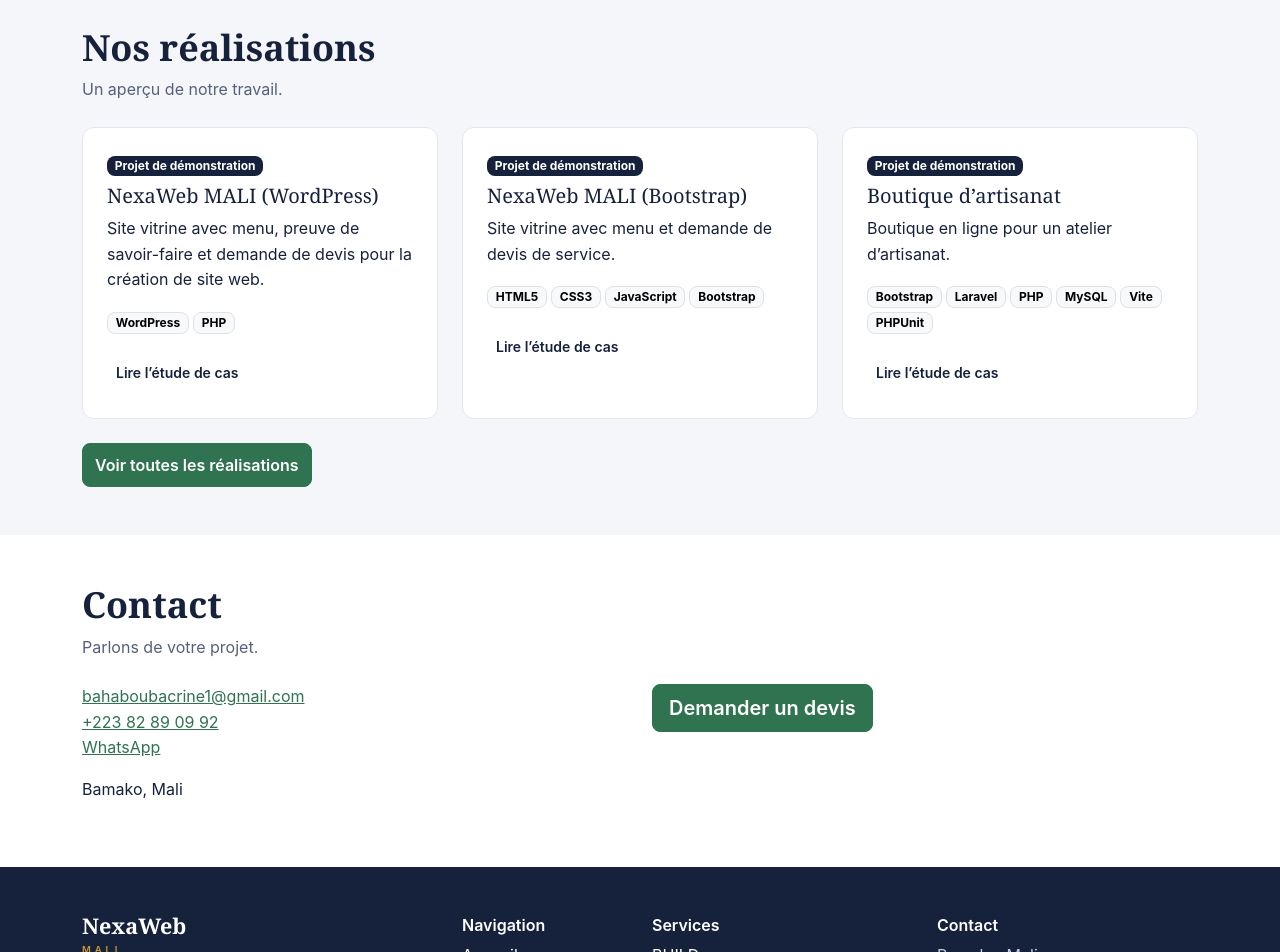
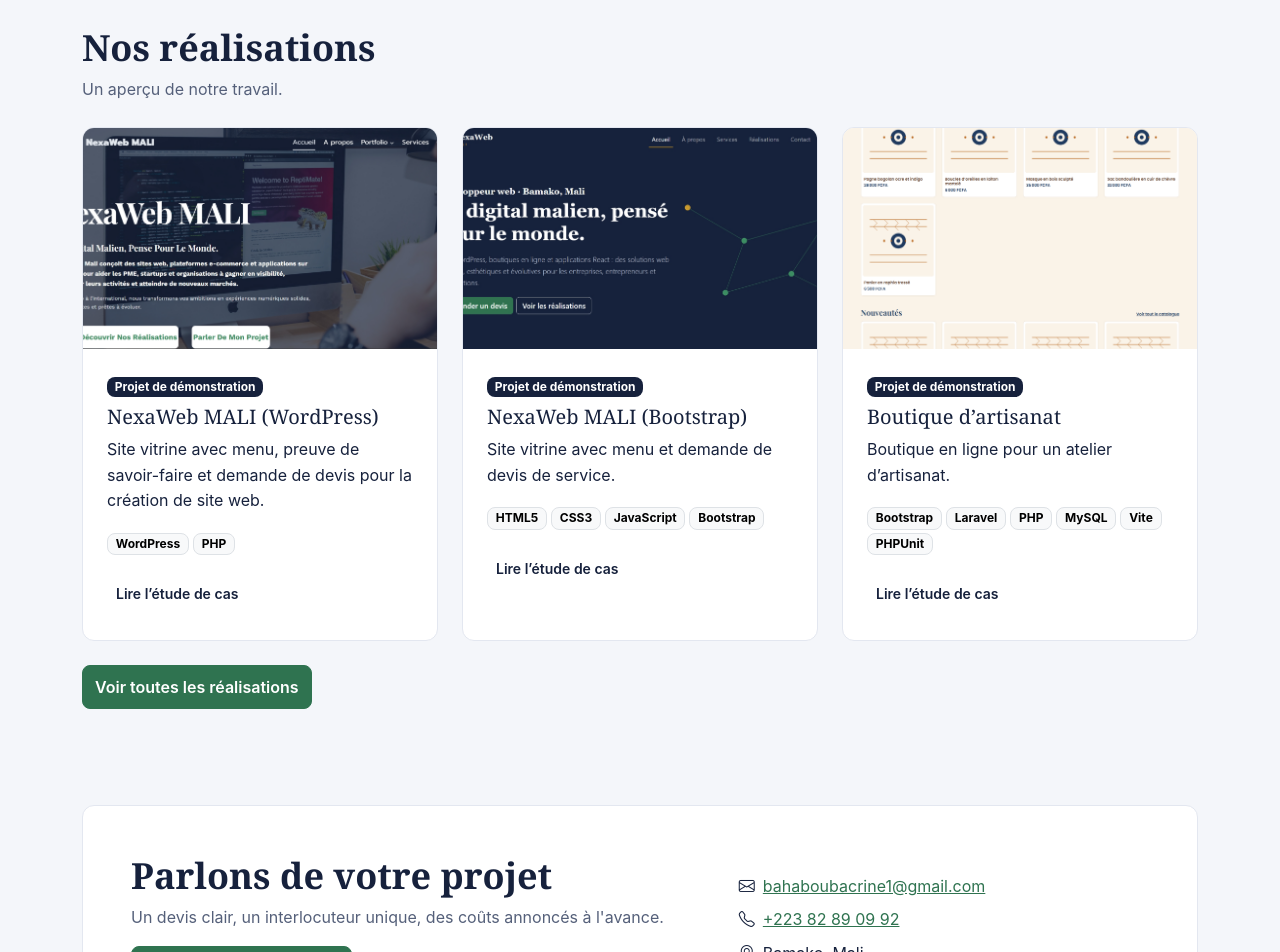
Before and after one commit to AboubacrineBah/nexawebmali, a React (Vite) app in the folder react-migration/: page /#/ in a window 1280 px wide. Shown: the part 1440-2392 px from the top of the page. Built offline with nearby package versions, Linux system fonts and the light colour scheme; no server answers.

Commit message:
Home: project images + modernized contact section

```diff
--- a/react-migration/src/pages/Home.jsx
+++ b/react-migration/src/pages/Home.jsx
@@ -79,9 +79,21 @@ export default function Home({ lang = 'fr' }) {
           <h2>Nos réalisations</h2>
           <p className="nx-muted mb-4">Un aperçu de notre travail.</p>
           <div className="row g-4">
-            {PROJECTS.slice(0, 3).map((p) => (
+            {PROJECTS.slice(0, 3).map((p) => {
+              const imgMap = {
+                'nexaweb-mali-wordpress': 'assets/images/nexaweb-mali-wordpress/NexaWeb Mali.png',
+                'nexaweb-mali-bootstrap': "assets/images/nexaweb-mali-bootstrap/Page d'acceuil section hero.jpeg",
+                'afrique-artisanat': 'assets/images/afrique-artisanat/public/accueil.png',
+              };
+              const img = imgMap[p.slug];
+              return (
                 <div className="col-md-6 col-lg-4" key={p.slug}>
                   <article className="nx-card h-100 overflow-hidden">
+                    {img && (
+                      <div className="ratio" style={{ '--bs-aspect-ratio': '62.5%' }}>
+                        <img className="w-100 h-100 object-fit-cover" src={`${BASE}${img}`} alt={p.title} />
+                      </div>
+                    )}
                     <div className="p-4">
                       <span className="badge text-bg-primary mb-2">Projet de démonstration</span>
                       <h3 className="h5">{p.title}</h3>
@@ -91,28 +103,35 @@ export default function Home({ lang = 'fr' }) {
                     </div>
                   </article>
                 </div>
-            ))}
+              );
+            })}
           </div>
           <div className="mt-4">
             <a className="btn btn-nx" href="#/realisations">Voir toutes les réalisations</a>
           </div>
         </div>
       </section>
-      <section className="py-5">
+      <section className="py-5 nx-alt">
         <div className="container">
-          <h2>Contact</h2>
-          <p className="nx-muted mb-4">Parlons de votre projet.</p>
-          <div className="row g-4">
-            <div className="col-md-6">
-              <p>
-                <a href={`mailto:${SITE.email}`}>{SITE.email}</a><br />
-                <a href={`tel:${SITE.phone}`}>{SITE.phone}</a><br />
-                <a href={`https://wa.me/${SITE.whatsapp}`} target="_blank" rel="noopener noreferrer">WhatsApp</a>
-              </p>
-              <p>{SITE.address}</p>
+          <div className="nx-card p-4 p-lg-5">
+            <div className="row g-4 align-items-center">
+              <div className="col-lg-7">
+                <h2>Parlons de votre projet</h2>
+                <p className="nx-muted">Un devis clair, un interlocuteur unique, des coûts annoncés à l'avance.</p>
+                <div className="d-flex flex-wrap gap-3 mt-3">
+                  <a className="btn btn-nx btn-lg" href="#/contact">Demander un devis</a>
+                  <a className="btn btn-outline-nx btn-lg" href={`https://wa.me/${SITE.whatsapp}`} target="_blank" rel="noopener noreferrer">
+                    <i className="bi bi-whatsapp me-2"></i>WhatsApp
+                  </a>
                 </div>
-            <div className="col-md-6">
-              <a className="btn btn-nx btn-lg" href="#/contact">Demander un devis</a>
+              </div>
+              <div className="col-lg-5">
+                <ul className="list-unstyled mb-0">
+                  <li className="mb-2"><i className="bi bi-envelope me-2"></i><a href={`mailto:${SITE.email}`}>{SITE.email}</a></li>
+                  <li className="mb-2"><i className="bi bi-telephone me-2"></i><a href={`tel:${SITE.phone}`}>{SITE.phone}</a></li>
+                  <li className="mb-2"><i className="bi bi-geo-alt me-2"></i>{SITE.address}</li>
+                </ul>
+              </div>
             </div>
           </div>
         </div>
```
Lines whose indentation alone changed are shown as unchanged.
